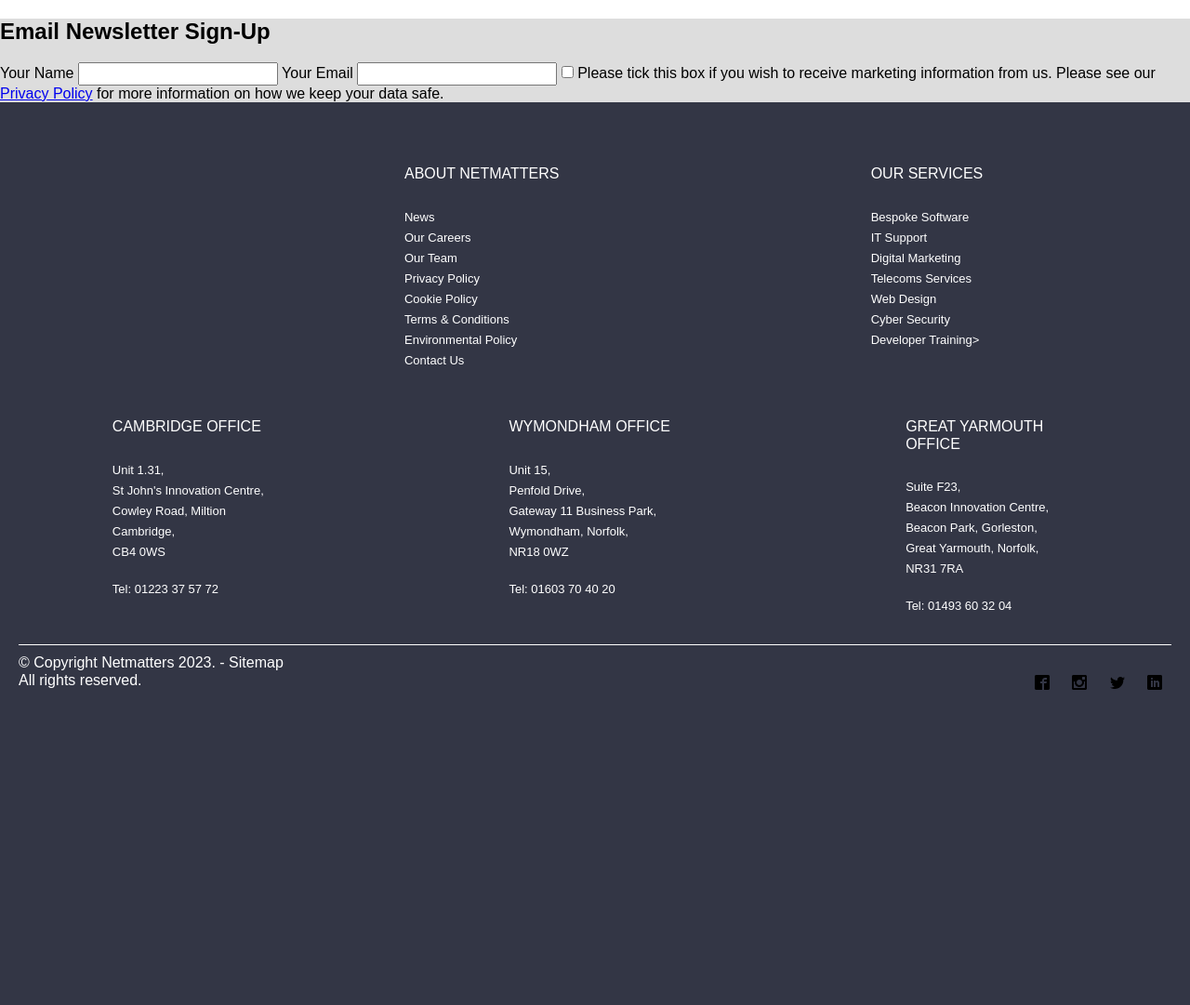
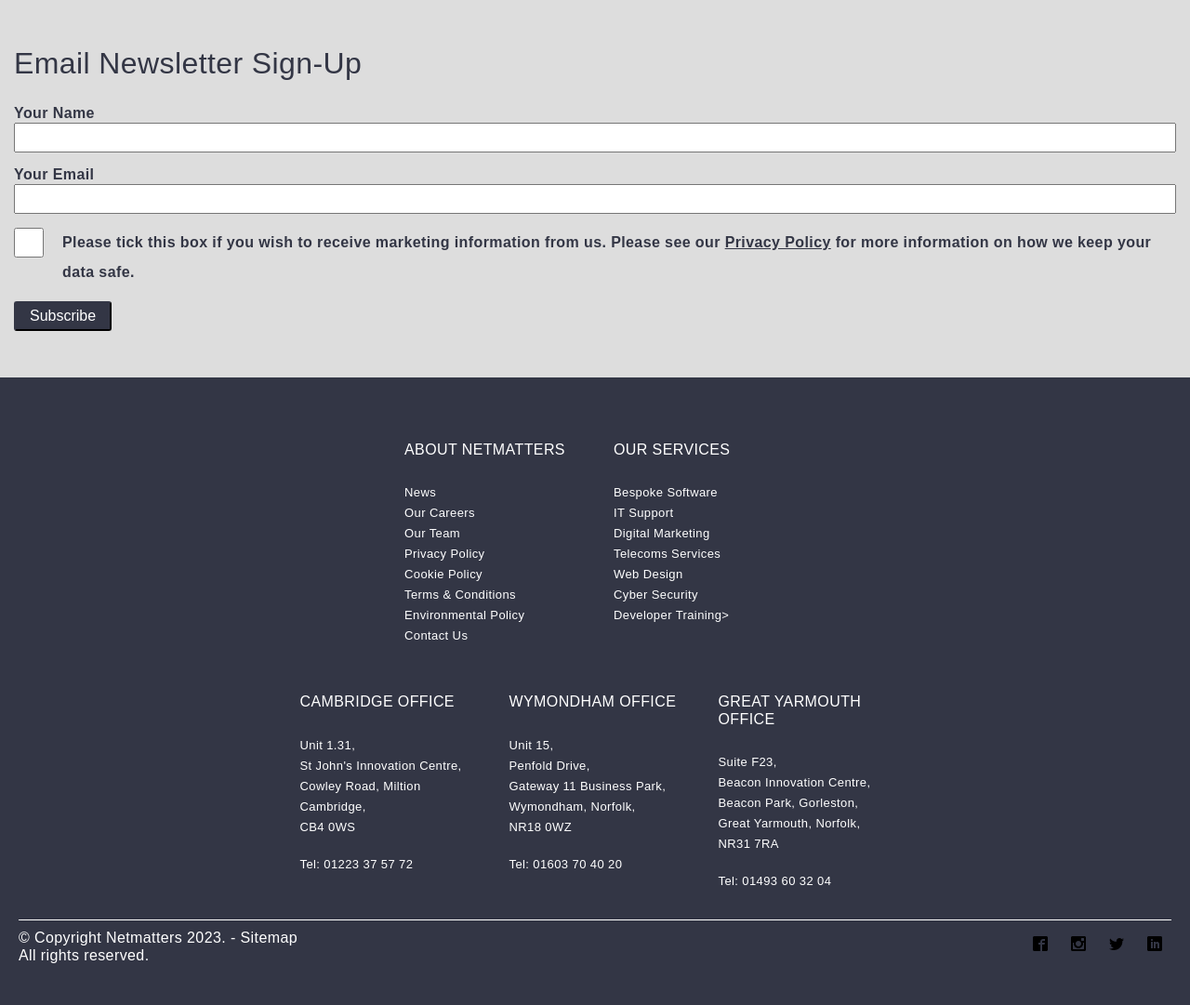
Before and after one commit to Theodore-ui/HTML_and_CSS_Reflection, a PHP site: page / in a window 1280 px wide. Shown: the whole page at 93% size. Before the commit the page ends 742 px from the top, so only its background shows below. Run offline with PHP 8.4, Linux system fonts and the light colour scheme.

Commit message:
I have almost completed the news letter form but I am having issues trying to use clear fix

```diff
--- a/index.html
+++ b/index.html
@@ -15,17 +15,26 @@
         <main>
         <form action="index.html" method="post">
 
+
+
             <h2>Email Newsletter Sign-Up</h2>
+            <div class="name_email">
+                <label for="user_name">Your Name</label>
+                <input class="form-group" type="text" id="name" name="user_name">
 
-            <label for="name">Your Name</label>
-            <input type="text" id="name" name="user_name">
+                <label for="email">Your Email</label>
+                <input class="form-group" type="email" id="email" name="user_email">
+            </div>
+            <div class="checkbox_note">
+                <input class="checkbox" type="checkbox" id="marketing" value="conformation_marketing"
+                name="user_interests"><label class="side_label" for="marketing">	Please tick this box
+                if you wish to receive marketing information from us. Please see our <a href="#">Privacy Policy</a> for more information on how we keep your data safe.</label>
+            </div>
 
-            <lable for="email">Your Email</lable>
-            <input type="email" id="email" name="user_email">
+            <button class="btn" type="submit">Subscribe</button>
 
-            <input type="checkbox" id="marketing" value="conformation_marketing"
-            name="user_interests"><label class="light" for="marketing">	Please tick this box
-            if you wish to receive marketing information from us. Please see our <a href="#">Privacy Policy<a> for more information on how we keep your data safe.</label>
+
+
 
         </form>
         </main>
--- a/scss/main.scss
+++ b/scss/main.scss
@@ -9,21 +9,66 @@
     font-family: Poppins,sans-serif;
     font-size: 1rem;
     letter-spacing: .4px;
-    color: #666;
 }
 
 //Email Newsletter Sign-Up
 
 form {
+    color:#333645;
+    background-color: #DDDDDD;
+    padding: 50px 15px 50px 15px;
+}
+form h2 {
+    margin-top: 0;
+    font-weight: normal;
+    font-size: 32px;
+}
+.name_email {
     display: flex;
     flex-direction: column;
-    background-color: #ddd;
-    margin: 47px 0 43px;
+    flex-wrap: wrap;
 }
-form h2 {
-    font-weight: normal;
+form label {
+    font-weight: 600;
+    display: block;
 }
+.side_label {
+    line-height: 32px;
+}
+form input {
+    margin-bottom: 15px;
+    width: 100%;
+    padding: 5px 15px;
+}
+form a {
+    color: #333645;
+    text-decoration: underline;
+}
+.checkbox {
+    border-radius: 3px;
+    border: 3px solid #333645;
+    height: 32px;
+    width: 32px;
+    position: relative;
+    float: left;
+    margin-right: 20px;
+}
+.checkbox::after {
+    clear: both;
+    display: table;
+}
+.checkbox_note {
+    margin-bottom: 15px;
+}
+.btn {
+    color: #fff;
+    background-color: #333645;
+    border-color: #333645;
+    border-radius: 3px;
+    padding: 5px 15px;
+    position: relative;
 
+}
 //footer styling
 
 footer {
@@ -47,7 +92,7 @@
     text-decoration: none;
     color: #fff;
 }
-a:hover {
+footer a:hover {
     text-decoration: underline;
 }
 footer h4 {
@@ -58,13 +103,13 @@
 .services_about {
     display: flex;
     flex-wrap: wrap;
-    justify-content: space-around;
+    justify-content: center;
 
 }
 .offices {
     display: flex;
     flex-wrap: wrap;
-    justify-content: space-around;
+    justify-content: center;
 }
 .footer_card {
     width: 225px;
@@ -82,16 +127,14 @@
     margin-right: 20px;
 }
 .social_media {
-    margin-top: 15px;
-    display: inline;
+    display: inline-block;
     //flex-direction: row;
     //justify-content: space-around;
-    z-index: 1;
 }
 .icon {
     padding: 7px 10px 10px;
 }
 .icon:hover {
     background-color: red;
-    border-radius: 60%;
+    border-radius: 50%;
 }
```
Also changed, not shown: css/main.css (+1 -1 lines).
